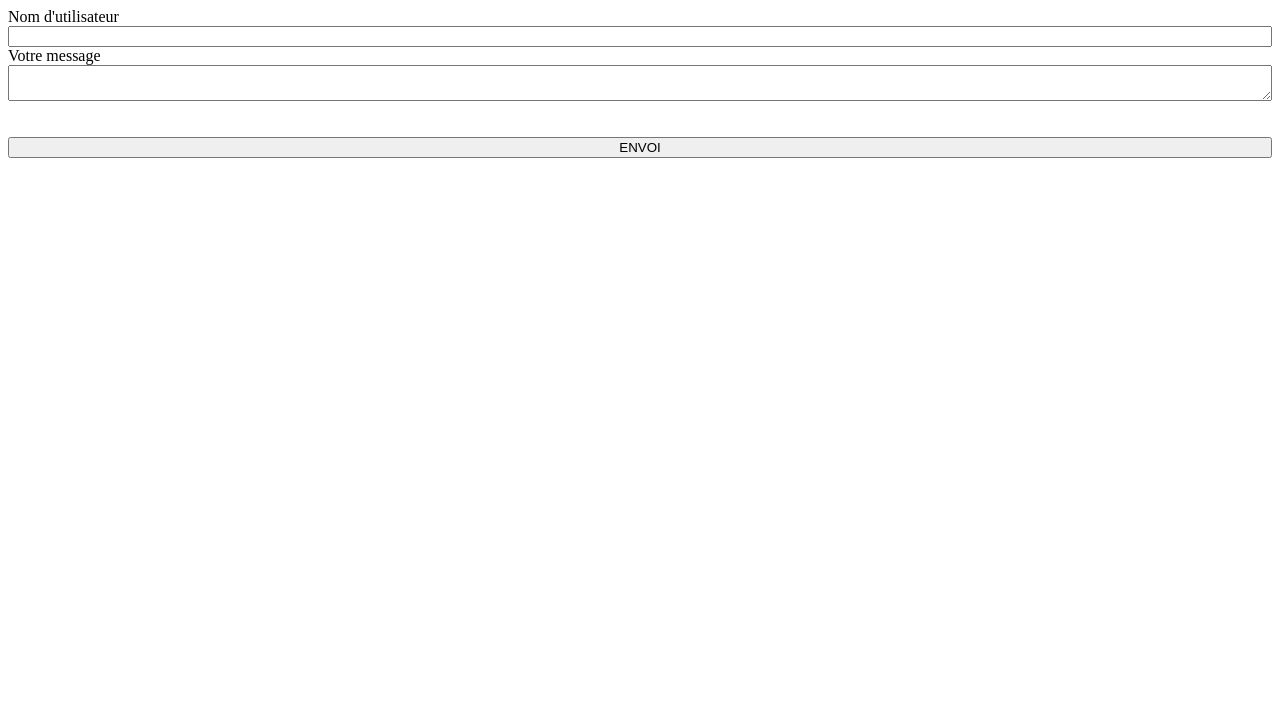
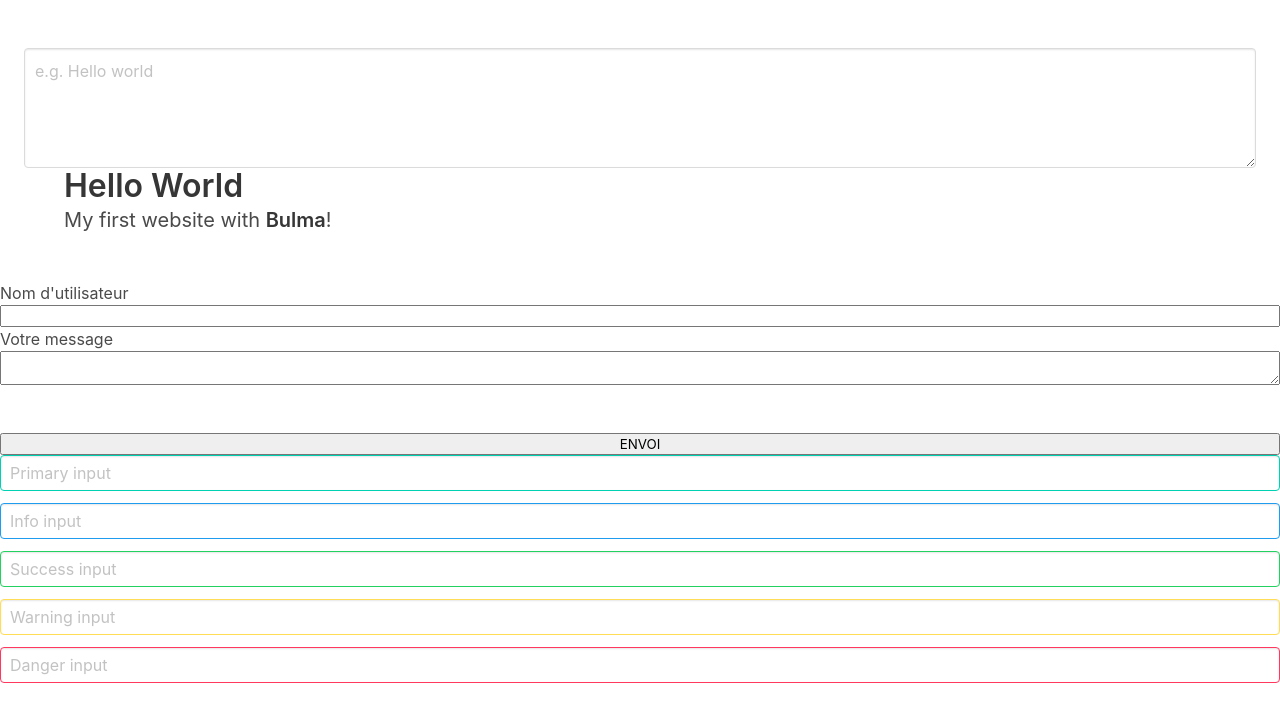
Before and after one commit to Quachi/python-project-flgaz-mazster, a Flask app: page /gaz in a window 1280 px wide. Shown: the top 722 px of the page. Run offline with Flask 2, Linux system fonts and the light colour scheme; some libraries are stand-ins or nearby versions.

Commit message:
sql alchimy

```diff
--- a/app.py
+++ b/app.py
@@ -1,7 +1,7 @@
 from flask import Flask, request, render_template, redirect, url_for
 import csv
-from flaskext.mysql import MySQL
 from flask import json
+from flask_sqlalchemy import SQLAlchemy
 
 app = Flask(__name__)
 
@@ -10,8 +10,8 @@ if app.config["ENV"] == "production":
 else:
     app.config.from_object("config.DevelopmentConfig")
 
-mysql = MySQL()
-mysql.init_app(app)
+db = SQLAlchemy(app)
+db.create_all()
 
 
 @app.route('/')
@@ -49,16 +49,9 @@ def get_twitt():
 
 @app.route('/message')
 def someName():
-    conn = mysql.connect()
-    cursor = conn.cursor()
-    cursor.execute("SELECT * from Message")
-    data = cursor.fetchall()
-    response = app.response_class(
-        response=json.dumps(data),
-        status=200,
-        mimetype='application/json'
-    )
-    return response
+    messages = Message.query.all()
+    print(messages)
+    return render_template('formulaire.html')
 
 
 def parse_from_csv():
@@ -77,5 +70,24 @@ def dump_to_csv(d):
         writer.writerow(donnees)
 
 
-if __name__ == '__main__':
-    app.run()
+class Message(db.Model):
+    __tablename__ = 'Message'
+    id = db.Column(db.Integer,
+                   primary_key=True)
+    name = db.Column(db.String(64),
+                     index=False,
+                     unique=True,
+                     nullable=False)
+    text = db.Column(db.String(80),
+                     index=True,
+                     unique=True,
+                     nullable=False)
+
+    def __repr__(self):
+        return '<User {}>'.format(self.username)
+
+
+class Comments(db.Model):
+    __tablename__ = 'comments'
+    id = db.Column(db.Integer, primary_key=True)
+    content = db.Column(db.String(4096))
--- a/requirements.txt
+++ b/requirements.txt
@@ -1,8 +1,13 @@
 Click==7.0
 Flask==1.1.1
 Flask-MySQL==1.4.0
+Flask-SQLAlchemy==2.4.1
 itsdangerous==1.1.0
 Jinja2==2.10.3
 MarkupSafe==1.1.1
+mysql-connector-python==8.0.18
+protobuf==3.11.0
 PyMySQL==0.9.3
+six==1.13.0
+SQLAlchemy==1.3.11
 Werkzeug==0.16.0
--- a/templates/formulaire.html
+++ b/templates/formulaire.html
@@ -1,22 +1,77 @@
 <!DOCTYPE html>
 <html>
   <head>
+    <meta name="viewport" content="width=device-width, initial-scale=1" />
     <title></title>
     <style>
-		form{
+      form {
         display: flex;
         flex-direction: column;
       }
     </style>
+    <link
+      rel="stylesheet"
+      href="https://cdnjs.cloudflare.com/ajax/libs/bulma/0.7.0/css/bulma.min.css"
+    />
+    <script
+      defer
+      src="https://use.fontawesome.com/releases/v5.0.7/js/all.js"
+    ></script>
   </head>
   <body>
+    <section class="section">
+      <textarea class="textarea" placeholder="e.g. Hello world"></textarea>
+      <div class="container">
+        <h1 class="title">
+          Hello World
+        </h1>
+        <p class="subtitle">My first website with <strong>Bulma</strong>!</p>
+      </div>
+    </section>
     <form id="formulaire" action="" method="post">
       <label for="user-name">Nom d'utilisateur</label>
-		<input type="text" name="user-name">
+      <input type="text" name="user-name" />
       <label for="user-text">Votre message</label>
       <textarea name="user-text"></textarea>
-		<br><br>
+      <br /><br />
       <button type="submit">ENVOI</button>
     </form>
+    <div class="field">
+      <div class="control">
+        <input
+          class="input is-primary"
+          type="text"
+          placeholder="Primary input"
+        />
+      </div>
+    </div>
+    <div class="field">
+      <div class="control">
+        <input class="input is-info" type="text" placeholder="Info input" />
+      </div>
+    </div>
+    <div class="field">
+      <div class="control">
+        <input
+          class="input is-success"
+          type="text"
+          placeholder="Success input"
+        />
+      </div>
+    </div>
+    <div class="field">
+      <div class="control">
+        <input
+          class="input is-warning"
+          type="text"
+          placeholder="Warning input"
+        />
+      </div>
+    </div>
+    <div class="field">
+      <div class="control">
+        <input class="input is-danger" type="text" placeholder="Danger input" />
+      </div>
+    </div>
   </body>
 </html>
```
Also changed, not shown: config.py (+13 -8 lines), models.py (added, +22 -0 lines). Lines whose indentation alone changed are shown as unchanged.
